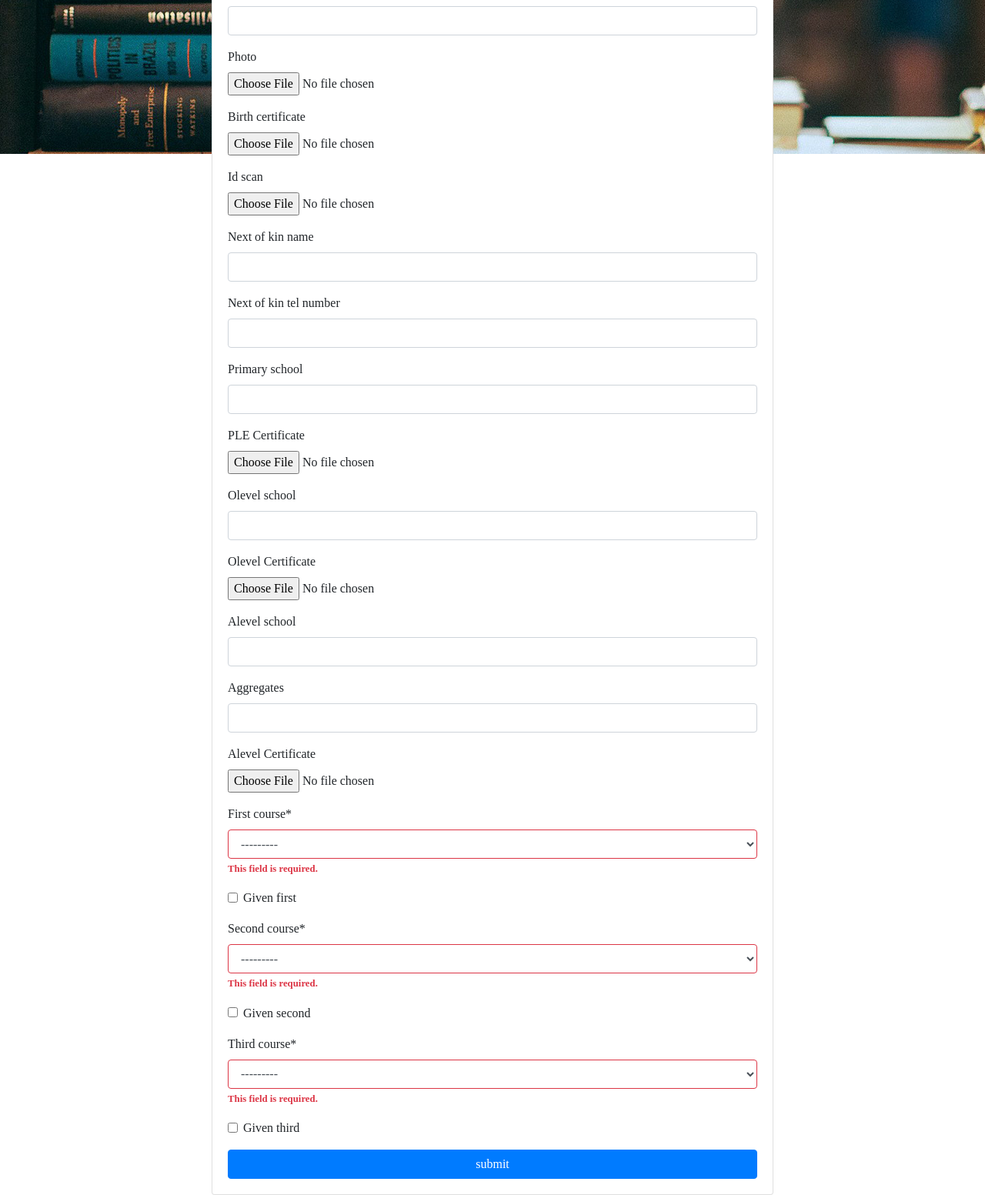
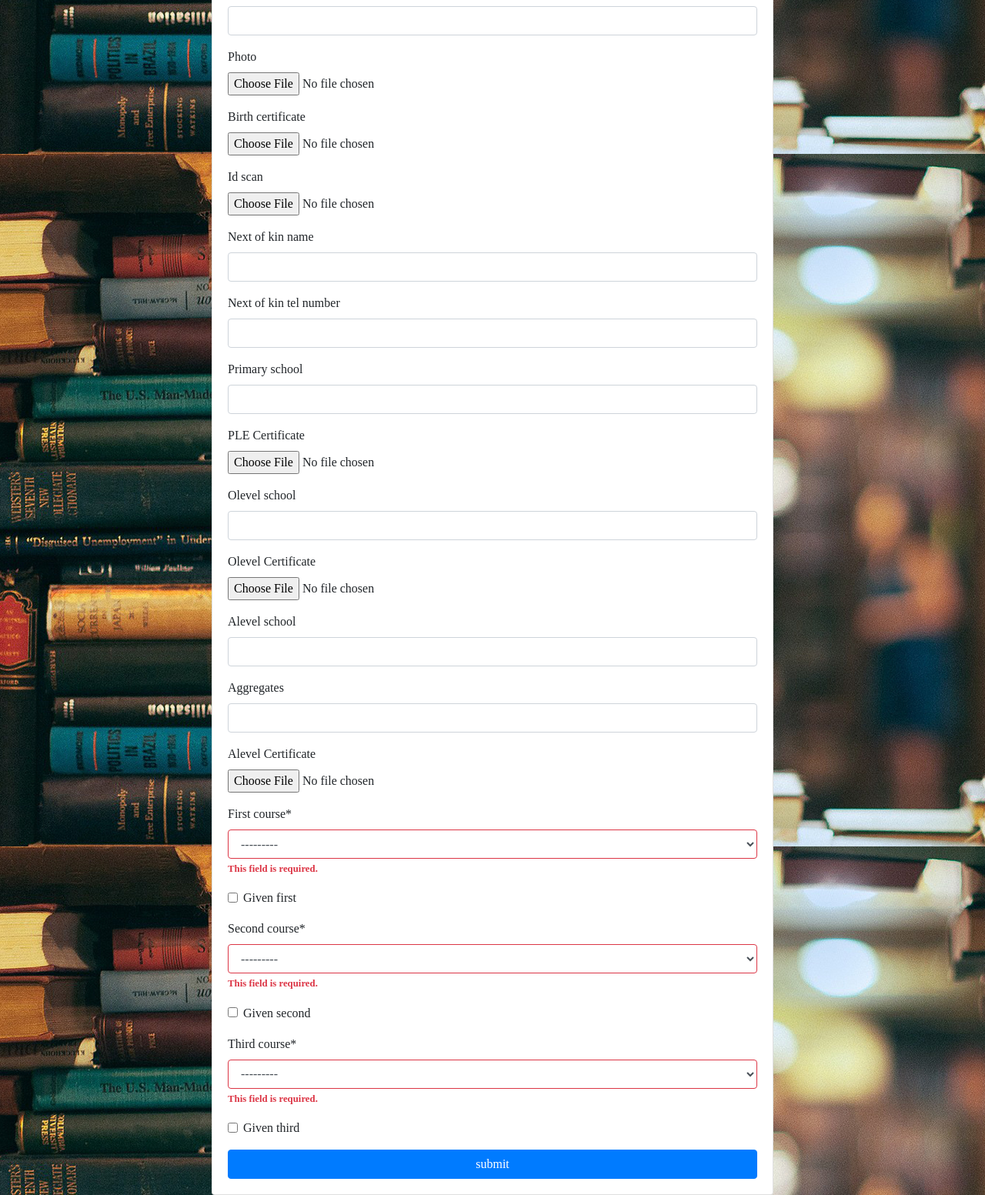
Before and after one commit to ssekuwanda/University-Admission-DB, a Django app: page /apply/ in a window 1280 px wide. Shown: the part 700-2253 px from the top of the page at 77% size. Run offline with Django 3.2, Linux system fonts and the light colour scheme; data comes from the database, SQL or seed files in the repository; some libraries are stand-ins or nearby versions; some web fonts are replaced.

Commit message:
edited background

```diff
--- a/accounts/static/css/accounts.css
+++ b/accounts/static/css/accounts.css
@@ -4,11 +4,7 @@
 }
 
 body {
-  background-image: url(../img/back.jpg);
-  background-repeat: no-repeat;
-  /* background-position: center; */
-  background-size: auto;
-  /* background-color: rgb(141, 184, 221); */
+  background: url(../img/back.jpg) fixed;
   font-family: Lora;
 }
 
```
